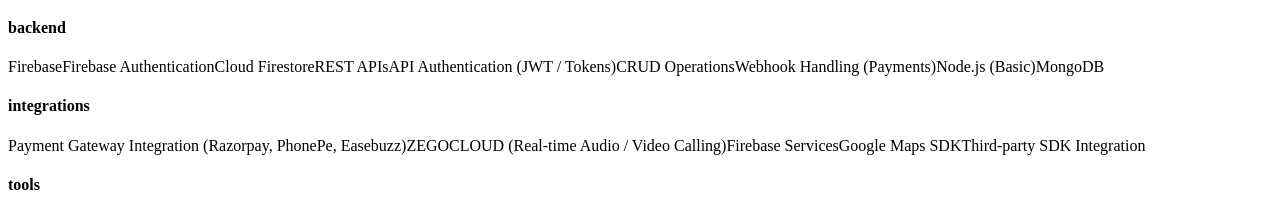
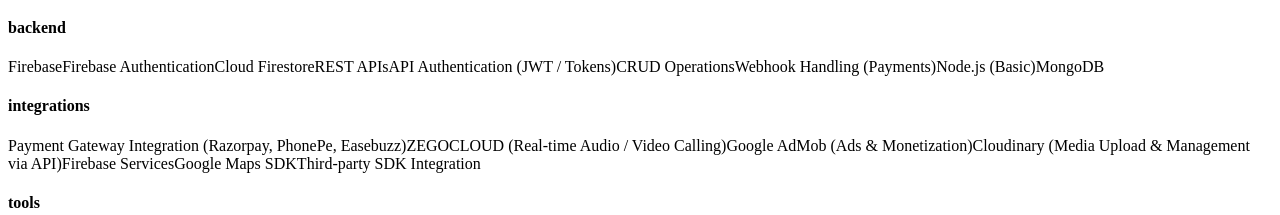
Before and after one commit to Akashaks8115/dev-portfolio-pro, a React (Vite) app: page / in a window 1280 px wide. Shown: the part 1541-1756 px from the top of the page. Built offline with nearby package versions, Linux system fonts and the light colour scheme; the HTML template or start-up script is replaced by a standard one.

Commit message:
Change logo and add some new feature

```diff
--- a/src/data/profile.ts
+++ b/src/data/profile.ts
@@ -12,8 +12,19 @@
     education: [
         {
             degree: "Bachelor of Computer Applications (BCA)",
-            school: "Mahatma Gandhi Kashi Vidyapith University, Varanasi",
+            institution: "Mahatma Gandhi Kashi Vidyapith University, Varanasi",
             period: "2020 - 2023",
         },
-    ],
+        // {
+        //     degree: "Senior Secondary (12th)",
+        //     institution: "Maha Bodhi Inter College, Sarnath, Varanasi (UP Board)",
+        //     period: "2020",
+        // },
+        // {
+        //     degree: "Secondary (10th)",
+        //     institution: "Dharma Chakra Vihar Inter College, Sarnath, Varanasi (UP Board)",
+        //     period: "2018",
+        // },
+    ]
+
 };
--- a/src/data/skills.ts
+++ b/src/data/skills.ts
@@ -30,6 +30,8 @@
   integrations: [
     "Payment Gateway Integration (Razorpay, PhonePe, Easebuzz)",
     "ZEGOCLOUD (Real-time Audio / Video Calling)",
+    "Google AdMob (Ads & Monetization)",
+    "Cloudinary (Media Upload & Management via API)",
     "Firebase Services",
     "Google Maps SDK",
     "Third-party SDK Integration",
--- a/src/sections/Experience.tsx
+++ b/src/sections/Experience.tsx
@@ -51,7 +51,7 @@
                         {profile.education?.map((edu, index) => (
                             <div key={index} className="p-6 rounded-xl bg-gradient-to-br from-[#111827] to-[#0f172a] hover:from-[#111827] hover:to-[#1e1b4b] border border-white/5 hover:border-primary-500/30 transition-all duration-300 hover:shadow-xl cursor-default group">
                                 <h3 className="text-lg font-bold text-white mb-2 group-hover:text-primary-400 transition-colors">{edu.degree}</h3>
-                                <p className="text-gray-400 text-sm mb-1">{edu.school}</p>
+                                <p className="text-gray-400 text-sm mb-1">{edu.institution}</p>
                                 <span className="inline-block px-2 py-1 rounded bg-white/5 text-gray-500 text-xs font-medium border border-white/5">
                                     {edu.period}
                                 </span>
```
